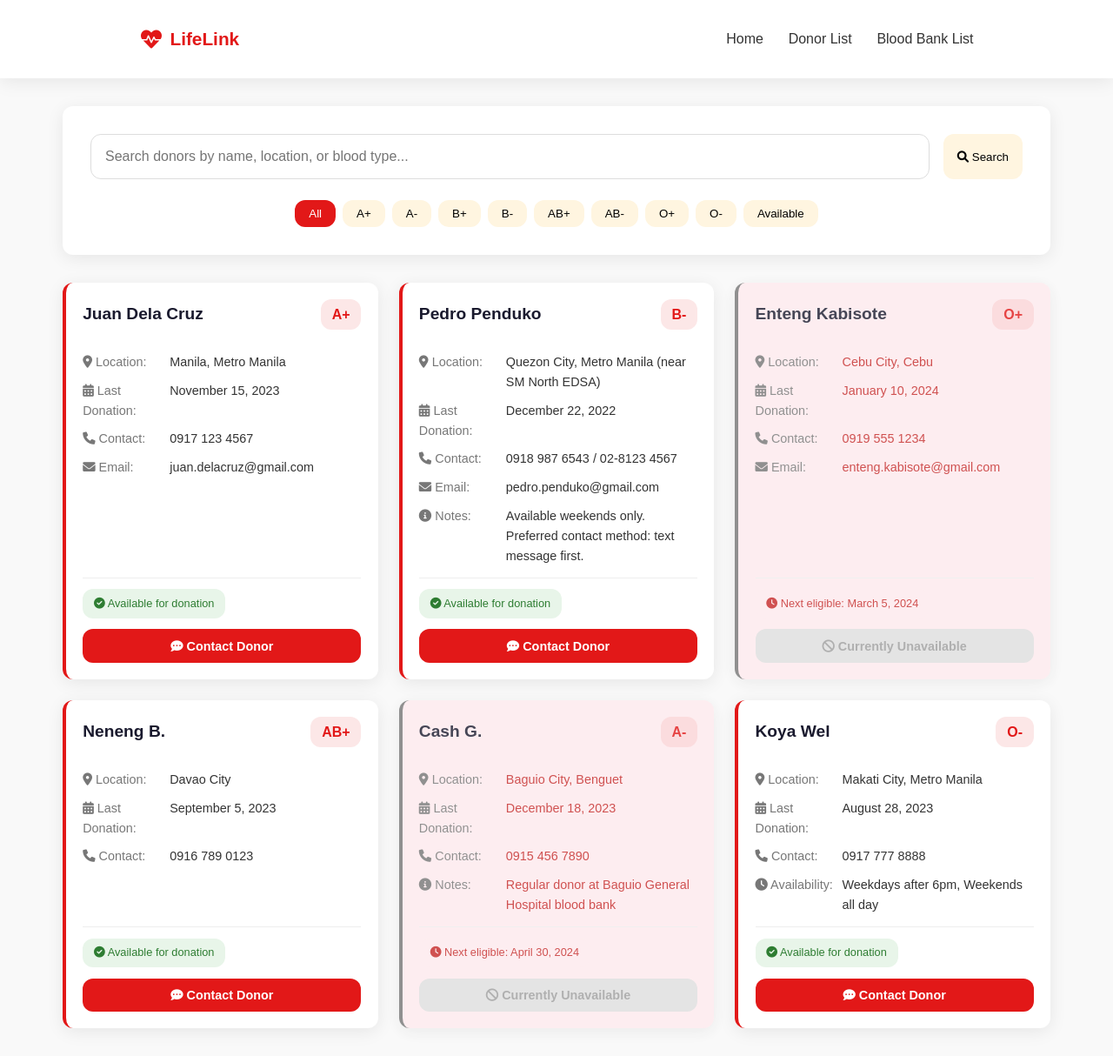
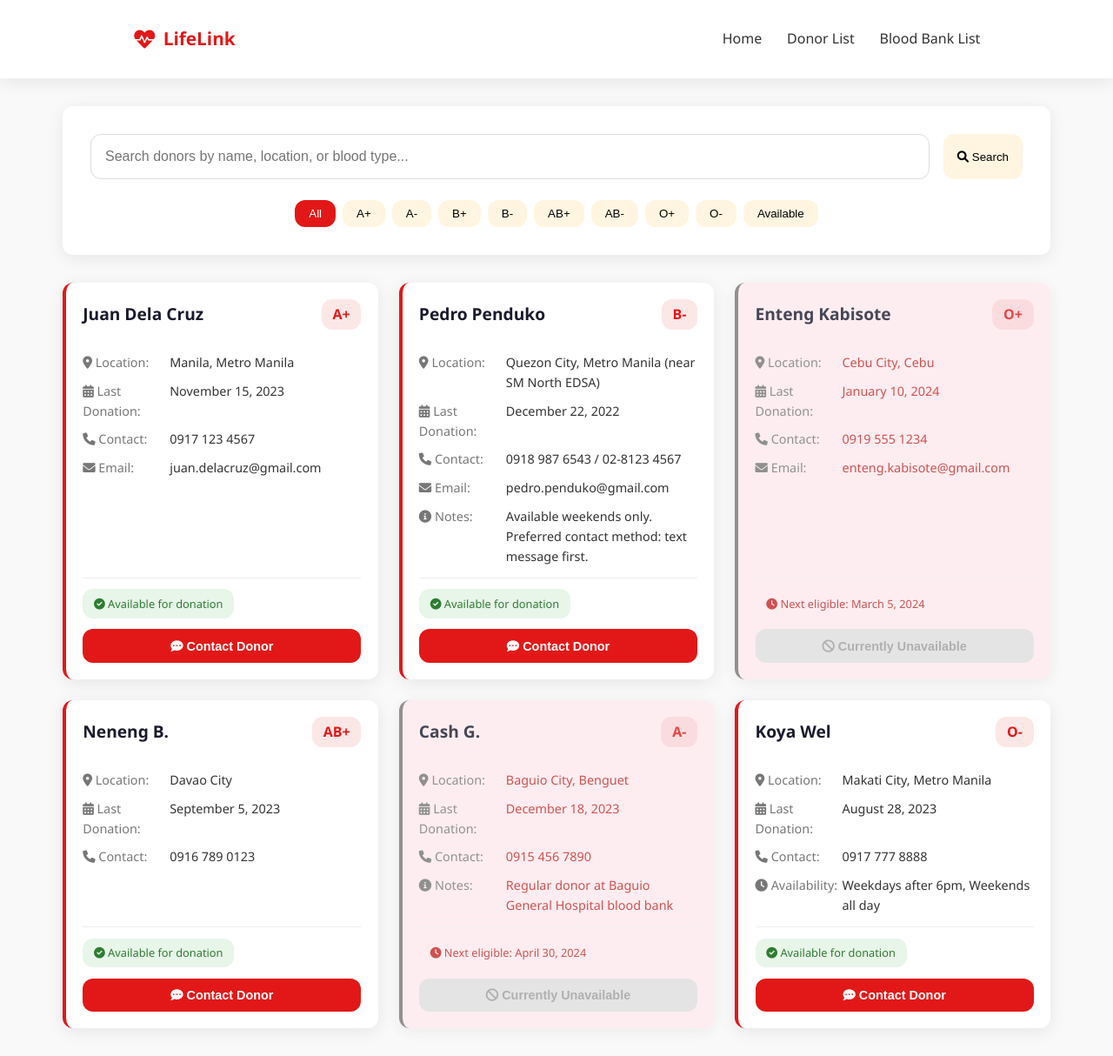
Before and after one commit to John-Ichi/blood_finder_app, a PHP site: page /Donors.html in a window 1280 px wide. Shown: the whole page at 87% size. Run offline with PHP 8.4, Linux system fonts and the light colour scheme.

Commit message:
Update donors.css

```diff
--- a/donors.css
+++ b/donors.css
@@ -20,7 +20,7 @@
 }
 
 body {
-    font-family: 'Poppins', sans-serif;
+    font-family: 'Segoe UI', Tahoma, Geneva, Verdana, sans-serif;
     background-color: var(--light);
     color: var(--text);
     line-height: 1.6;
```
